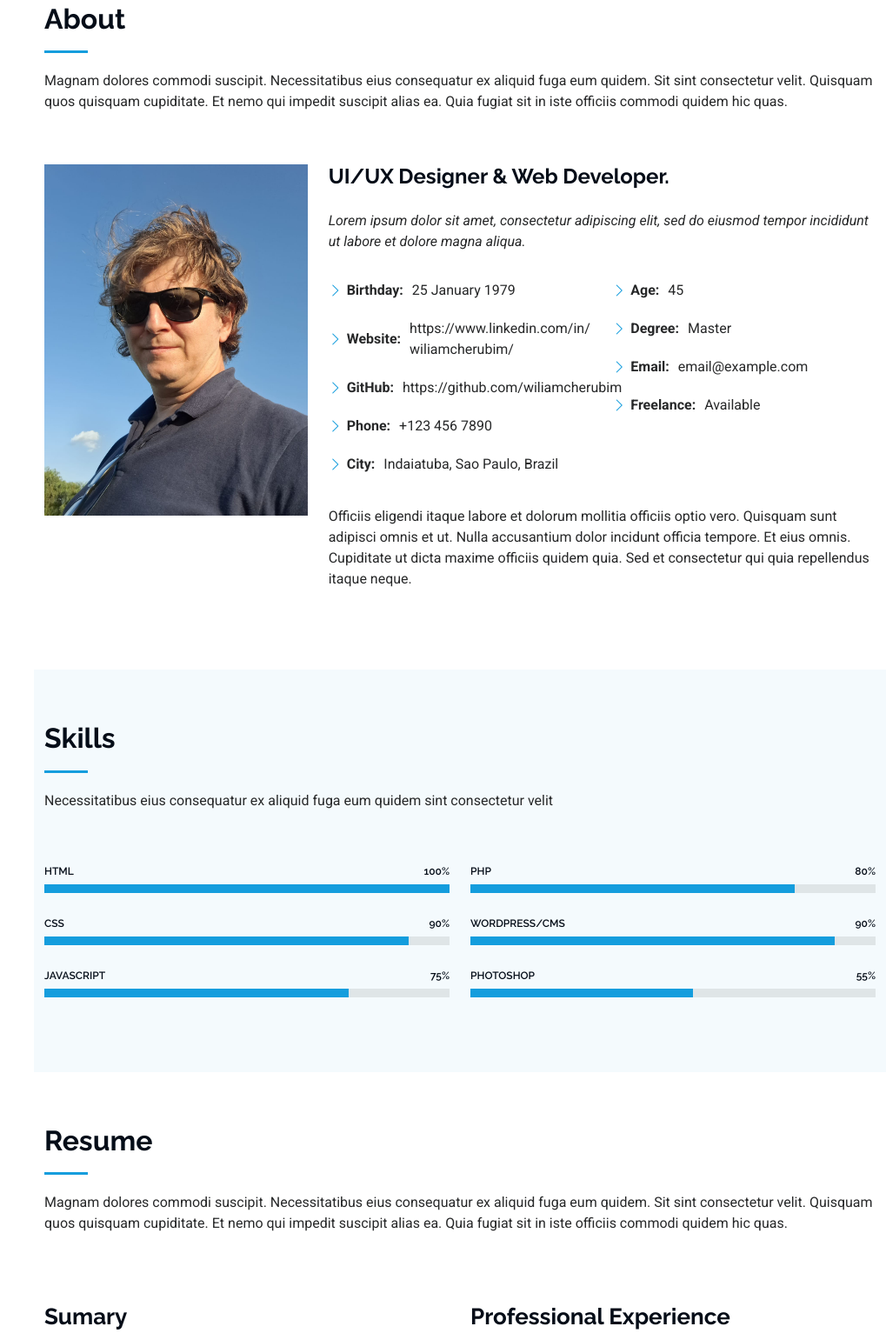
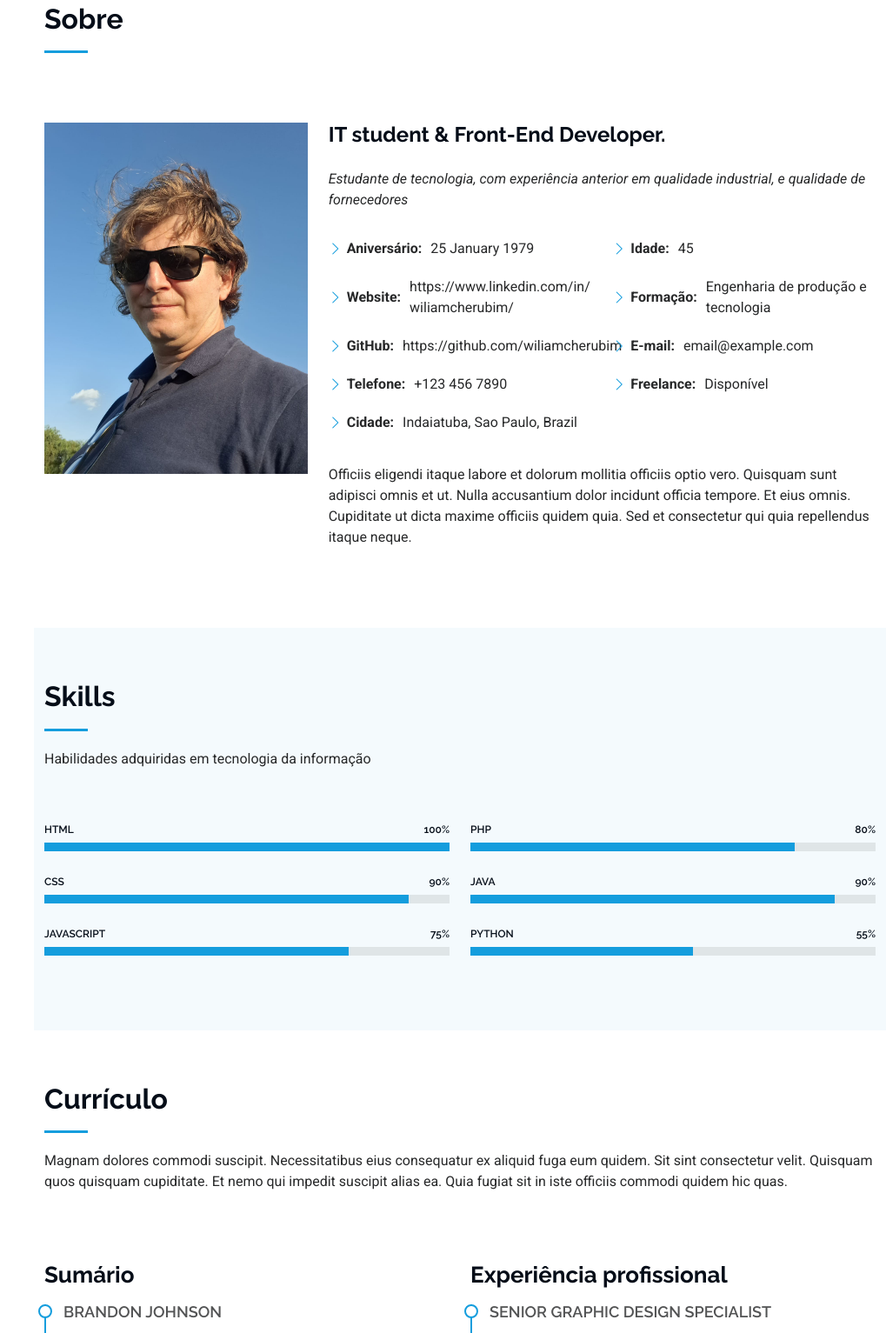
Before and after one commit to wiliamcherubim/portfolioHTML, a plain HTML site: page index.html in a window 1280 px wide. Shown: the part 857-2390 px from the top of the page at 87% size, without its empty margins (261-1280 px from the left). Drawn offline with Linux system fonts and the light colour scheme.

Commit message:
Add files via upload

```diff
--- a/index.html
+++ b/index.html
@@ -107,9 +107,8 @@
 
       <!-- Section Title -->
       <div class="container section-title" data-aos="fade-up">
-        <h2>About</h2>
-        <p>Magnam dolores commodi suscipit. Necessitatibus eius consequatur ex aliquid fuga eum quidem. Sit sint consectetur velit. Quisquam quos quisquam cupiditate. Et nemo qui impedit suscipit alias ea. Quia fugiat sit in iste officiis commodi quidem hic quas.</p>
-      </div><!-- End Section Title -->
+        <h2>Sobre</h2>
+          </div><!-- End Section Title -->
 
       <div class="container" data-aos="fade-up" data-aos-delay="100">
 
@@ -118,28 +117,27 @@
             <img src="assets/img/my-profile-img.jpg" class="img-fluid" alt="">
           </div>
           <div class="col-lg-8 content">
-            <h2>UI/UX Designer &amp; Web Developer.</h2>
+            <h2>IT student &amp; Front-End Developer.</h2>
             <p class="fst-italic py-3">
-              Lorem ipsum dolor sit amet, consectetur adipiscing elit, sed do eiusmod tempor incididunt ut labore et dolore
-              magna aliqua.
+              Estudante de tecnologia, com experiência anterior em qualidade industrial, e qualidade de fornecedores
             </p>
             <div class="row">
               <div class="col-lg-6">
                 <ul>
-                  <li><i class="bi bi-chevron-right"></i> <strong>Birthday:</strong> <span>25 January 1979</span></li>
+                  <li><i class="bi bi-chevron-right"></i> <strong>Aniversário:</strong> <span>25 January 1979</span></li>
                   <li><i class="bi bi-chevron-right"></i> <strong>Website:</strong> <span>https://www.linkedin.com/in/
                     wiliamcherubim/</span></li>
                   <li><i class="bi bi-chevron-right"></i> <strong>GitHub:</strong> <span>https://github.com/wiliamcherubim</span></li>
-                  <li><i class="bi bi-chevron-right"></i> <strong>Phone:</strong> <span>+123 456 7890</span></li>
-                  <li><i class="bi bi-chevron-right"></i> <strong>City:</strong> <span>Indaiatuba, Sao Paulo, Brazil</span></li>
+                  <li><i class="bi bi-chevron-right"></i> <strong>Telefone:</strong> <span>+123 456 7890</span></li>
+                  <li><i class="bi bi-chevron-right"></i> <strong>Cidade:</strong> <span>Indaiatuba, Sao Paulo, Brazil</span></li>
                 </ul>
               </div>
               <div class="col-lg-6">
                 <ul>
-                  <li><i class="bi bi-chevron-right"></i> <strong>Age:</strong> <span>45</span></li>
-                  <li><i class="bi bi-chevron-right"></i> <strong>Degree:</strong> <span>Master</span></li>
-                  <li><i class="bi bi-chevron-right"></i> <strong>Email:</strong> <span>email@example.com</span></li>
-                  <li><i class="bi bi-chevron-right"></i> <strong>Freelance:</strong> <span>Available</span></li>
+                  <li><i class="bi bi-chevron-right"></i> <strong>Idade:</strong> <span>45</span></li>
+                  <li><i class="bi bi-chevron-right"></i> <strong>Formação:</strong> <span>Engenharia de produção e tecnologia</span></li>
+                  <li><i class="bi bi-chevron-right"></i> <strong>E-mail:</strong> <span>email@example.com</span></li>
+                  <li><i class="bi bi-chevron-right"></i> <strong>Freelance:</strong> <span>Disponível</span></li>
                 </ul>
               </div>
             </div>
@@ -160,7 +158,7 @@
       <!-- Section Title -->
       <div class="container section-title" data-aos="fade-up">
         <h2>Skills</h2>
-        <p>Necessitatibus eius consequatur ex aliquid fuga eum quidem sint consectetur velit</p>
+        <p>Habilidades adquiridas em tecnologia da informação</p>
       </div><!-- End Section Title -->
 
       <div class="container" data-aos="fade-up" data-aos-delay="100">
@@ -202,14 +200,14 @@
             </div><!-- End Skills Item -->
 
             <div class="progress">
-              <span class="skill"><span>WordPress/CMS</span> <i class="val">90%</i></span>
+              <span class="skill"><span>Java</span> <i class="val">90%</i></span>
               <div class="progress-bar-wrap">
                 <div class="progress-bar" role="progressbar" aria-valuenow="90" aria-valuemin="0" aria-valuemax="100"></div>
               </div>
             </div><!-- End Skills Item -->
 
             <div class="progress">
-              <span class="skill"><span>Photoshop</span> <i class="val">55%</i></span>
+              <span class="skill"><span>Python</span> <i class="val">55%</i></span>
               <div class="progress-bar-wrap">
                 <div class="progress-bar" role="progressbar" aria-valuenow="55" aria-valuemin="0" aria-valuemax="100"></div>
               </div>
@@ -228,7 +226,7 @@
 
       <!-- Section Title -->
       <div class="container section-title" data-aos="fade-up">
-        <h2>Resume</h2>
+        <h2>Currículo</h2>
         <p>Magnam dolores commodi suscipit. Necessitatibus eius consequatur ex aliquid fuga eum quidem. Sit sint consectetur velit. Quisquam quos quisquam cupiditate. Et nemo qui impedit suscipit alias ea. Quia fugiat sit in iste officiis commodi quidem hic quas.</p>
       </div><!-- End Section Title -->
 
@@ -237,7 +235,7 @@
         <div class="row">
 
           <div class="col-lg-6" data-aos="fade-up" data-aos-delay="100">
-            <h3 class="resume-title">Sumary</h3>
+            <h3 class="resume-title">Sumário</h3>
 
             <div class="resume-item pb-0">
               <h4>Brandon Johnson</h4>
@@ -249,25 +247,32 @@
               </ul>
             </div><!-- Edn Resume Item -->
 
-            <h3 class="resume-title">Education</h3>
+            <h3 class="resume-title">Formação acadêmica</h3>
             <div class="resume-item">
-              <h4>Master of Fine Arts &amp; Graphic Design</h4>
-              <h5>2015 - 2016</h5>
-              <p><em>Rochester Institute of Technology, Rochester, NY</em></p>
+              <h4>Análise e desenvolvimento de Sistemas</h4>
+              <h5>2025 - 2026</h5>
+              <p><em>Faculdade Descomplica, SP</em></p>
               <p>Qui deserunt veniam. Et sed aliquam labore tempore sed quisquam iusto autem sit. Ea vero voluptatum qui ut dignissimos deleniti nerada porti sand markend</p>
             </div><!-- Edn Resume Item -->
 
             <div class="resume-item">
-              <h4>Bachelor of Fine Arts &amp; Graphic Design</h4>
-              <h5>2010 - 2014</h5>
-              <p><em>Rochester Institute of Technology, Rochester, NY</em></p>
+              <h4>Sistemas de qualidade</h4>
+              <h5>2015 - 2016</h5>
+              <p><em>UNICAMP - Universidade Estadual de Campinas, SP</em></p>
+              <p>Quia nobis sequi est occaecati aut. Repudiandae et iusto quae reiciendis et quis Eius vel ratione eius unde vitae rerum voluptates asperiores voluptatem Earum molestiae consequatur neque etlon sader mart dila</p>
+            </div><!-- Edn Resume Item -->
+
+            <div class="resume-item">
+              <h4>Engenharia de produção</h4>
+              <h5>2002 - 2007</h5>
+              <p><em>UNIMEP - Univ. Metodista de Piracicaba, SP</em></p>
               <p>Quia nobis sequi est occaecati aut. Repudiandae et iusto quae reiciendis et quis Eius vel ratione eius unde vitae rerum voluptates asperiores voluptatem Earum molestiae consequatur neque etlon sader mart dila</p>
             </div><!-- Edn Resume Item -->
 
           </div>
 
           <div class="col-lg-6" data-aos="fade-up" data-aos-delay="200">
-            <h3 class="resume-title">Professional Experience</h3>
+            <h3 class="resume-title">Experiência profissional</h3>
             <div class="resume-item">
               <h4>Senior graphic design specialist</h4>
               <h5>2019 - Present</h5>
```
